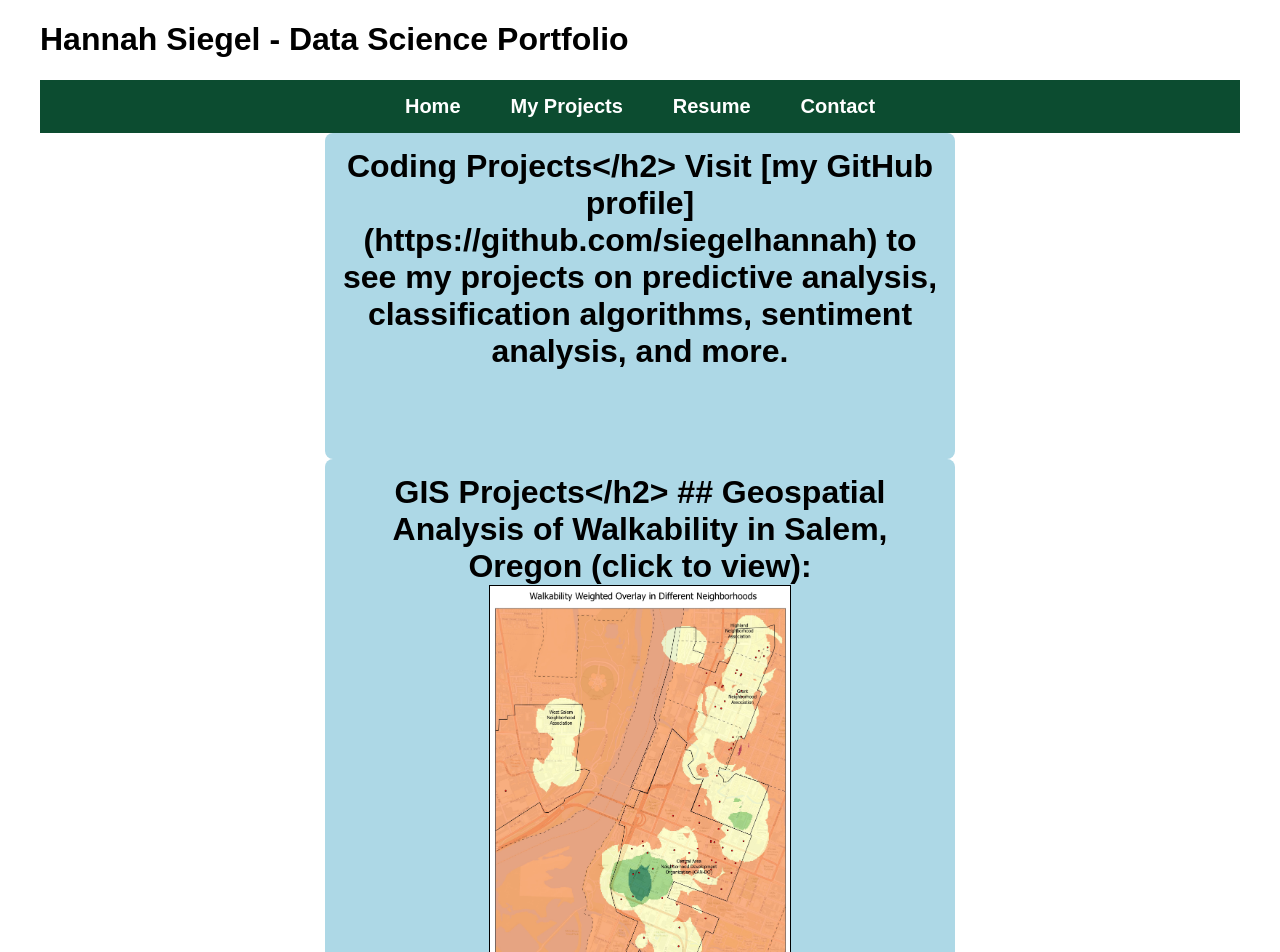
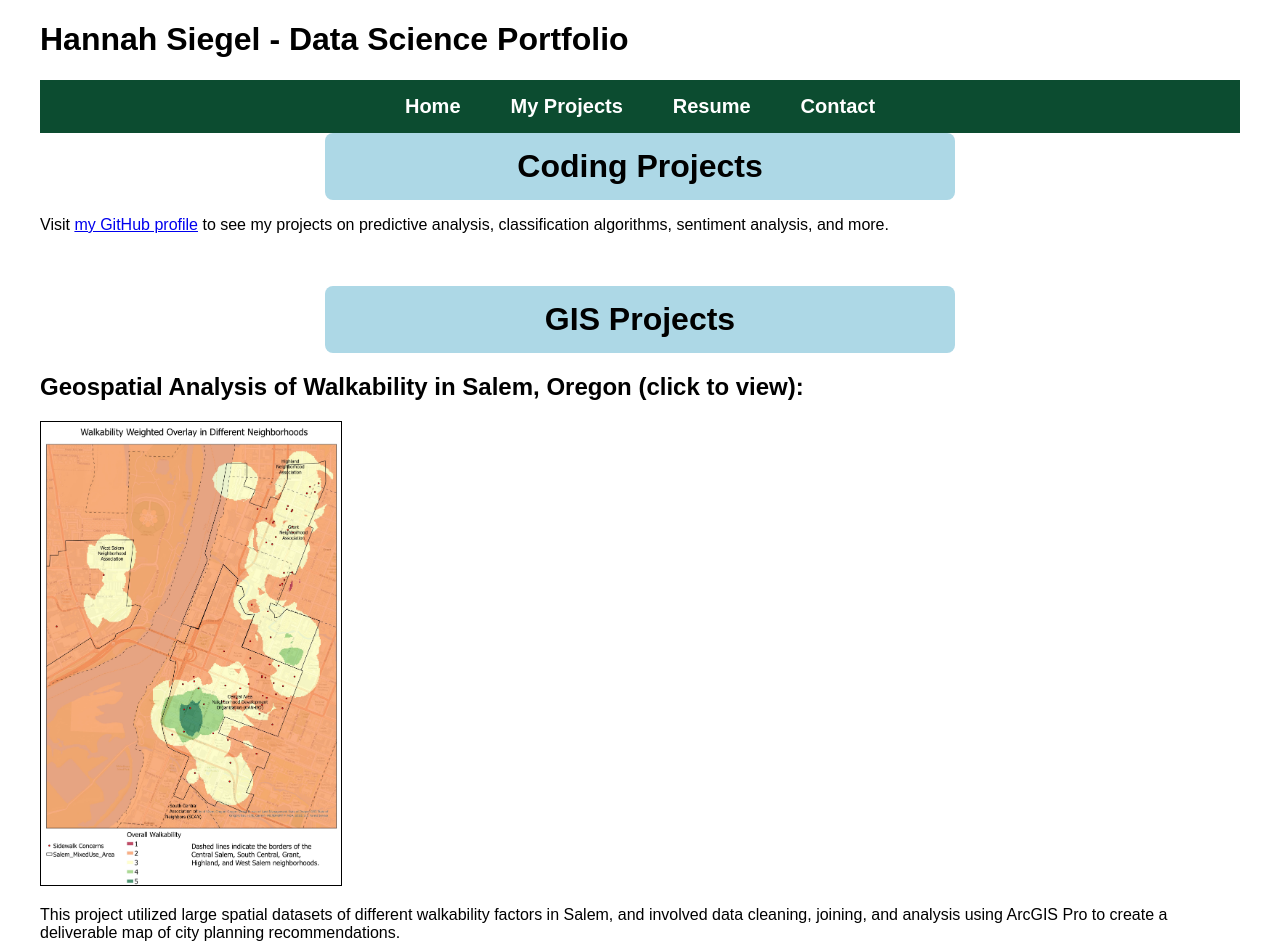
Before and after one commit to siegelhannah/portfolio, a Jekyll site: the page built from Projects.md, in a window 1280 px wide and 1400 px high. Shown: the top 952 px of the window. Built offline with Jekyll 4.4.1, drawn with Linux system fonts in a browser that asks for light colours; some of the changed text lies outside the part shown.

Commit message:
Update Projects.md

```diff
--- a/Projects.md
+++ b/Projects.md
@@ -4,12 +4,12 @@ title: Projects
 permalink: /projects/
 ---
 
-<h1 style="background-color: #add8e6; padding: 15px; border-radius: 8px; text-align: center; max-width: 600px; margin: 0 auto;">Coding Projects</h2>
+<h1 style="background-color: #add8e6; padding: 15px; border-radius: 8px; text-align: center; max-width: 600px; margin: 0 auto;">Coding Projects</h1>
 
 Visit [my GitHub profile](https://github.com/siegelhannah) to see my projects on predictive analysis, classification algorithms, sentiment analysis, and more.
 <br><br><br>
 
-<h1 style="background-color: #add8e6; padding: 15px; border-radius: 8px; text-align: center; max-width: 600px; margin: 0 auto;">GIS Projects</h2>
+<h1 style="background-color: #add8e6; padding: 15px; border-radius: 8px; text-align: center; max-width: 600px; margin: 0 auto;">GIS Projects</h1>
 
 ## Geospatial Analysis of Walkability in Salem, Oregon (click to view):
 
```
